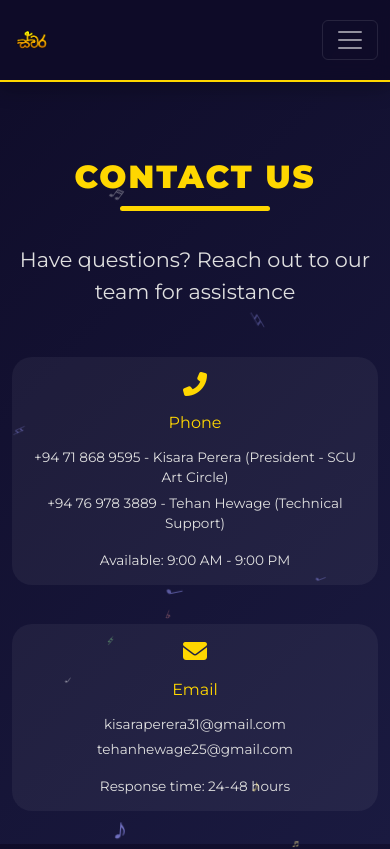
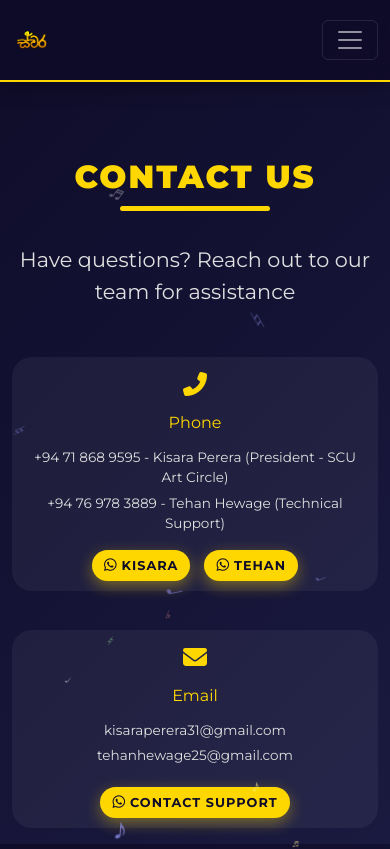
Before and after one commit to tehnz123-svg/swara-concert-tickets, a website: page contact.html in a window 390 px wide. Shown: the top 849 px of the page. Drawn offline with nearby package versions, Linux system fonts and the light colour scheme.

Commit message:
Update Contact

```diff
--- a/contact.html
+++ b/contact.html
@@ -56,7 +56,14 @@
                         <h4>Phone</h4>
                         <p>+94 71 868 9595 - Kisara Perera (President - SCU Art Circle)</p>
                         <p>+94 76 978 3889 - Tehan Hewage (Technical Support)</p>
-                        <p class="mt-3">Available: 9:00 AM - 9:00 PM</p>
+                        <div class="whatsapp-btn-group mt-3">
+                            <a href="https://wa.me/+94718689595" class="btn whatsapp-btn me-2" target="_blank">
+                                <i class="fab fa-whatsapp me-1"></i>Kisara
+                            </a>
+                            <a href="https://wa.me/+94769783889" class="btn whatsapp-btn" target="_blank">
+                                <i class="fab fa-whatsapp me-1"></i>Tehan
+                            </a>
+                        </div>
                     </div>
                 </div>
 
@@ -68,7 +75,9 @@
                         <h4>Email</h4>
                         <p>kisaraperera31@gmail.com</p>
                         <p>tehanhewage25@gmail.com</p>
-                        <p class="mt-3">Response time: 24-48 hours</p>
+                        <a href="https://wa.me/+94769783889" class="btn whatsapp-btn mt-3" target="_blank">
+                            <i class="fab fa-whatsapp me-1"></i>Contact Support
+                        </a>
                     </div>
                 </div>
             </div>
--- a/styles.css
+++ b/styles.css
@@ -1042,3 +1042,72 @@ select.form-control option[disabled][selected] {
         background-size: 16px;
     }
 }
+
+/* WhatsApp Button Styling */
+.whatsapp-btn {
+    background: var(--accent-gold);
+    border: none;
+    color: var(--primary-dark);
+    font-weight: bold;
+    padding: 10px 20px;
+    border-radius: 50px;
+    transition: all 0.3s ease;
+    text-transform: uppercase;
+    letter-spacing: 1px;
+    font-size: 0.9rem;
+    font-family: 'Montserrat', sans-serif;
+    box-shadow: 0 5px 15px rgba(255, 215, 0, 0.4);
+    display: inline-flex;
+    align-items: center;
+    justify-content: center;
+    min-width: 120px;
+}
+
+.whatsapp-btn:hover {
+    background: var(--accent-gold-light);
+    transform: translateY(-5px);
+    box-shadow: 0 10px 25px rgba(255, 215, 0, 0.6);
+    color: var(--primary-dark);
+    text-decoration: none;
+}
+
+.whatsapp-btn i {
+    font-size: 1.1rem;
+    margin-right: 6px;
+}
+
+.whatsapp-btn-group {
+    display: flex;
+    gap: 10px;
+    justify-content: center;
+    flex-wrap: wrap;
+}
+
+/* Responsive adjustments for WhatsApp buttons */
+@media (max-width: 768px) {
+    .whatsapp-btn {
+        padding: 8px 15px;
+        font-size: 0.85rem;
+        min-width: 100px;
+    }
+    .whatsapp-btn i {
+        font-size: 1rem;
+    }
+    .whatsapp-btn-group {
+        gap: 8px;
+    }
+}
+
+@media (max-width: 576px) {
+    .whatsapp-btn {
+        padding: 6px 12px;
+        font-size: 0.8rem;
+        min-width: 90px;
+    }
+    .whatsapp-btn i {
+        font-size: 0.9rem;
+    }
+    .whatsapp-btn-group {
+        gap: 6px;
+    }
+}
```
